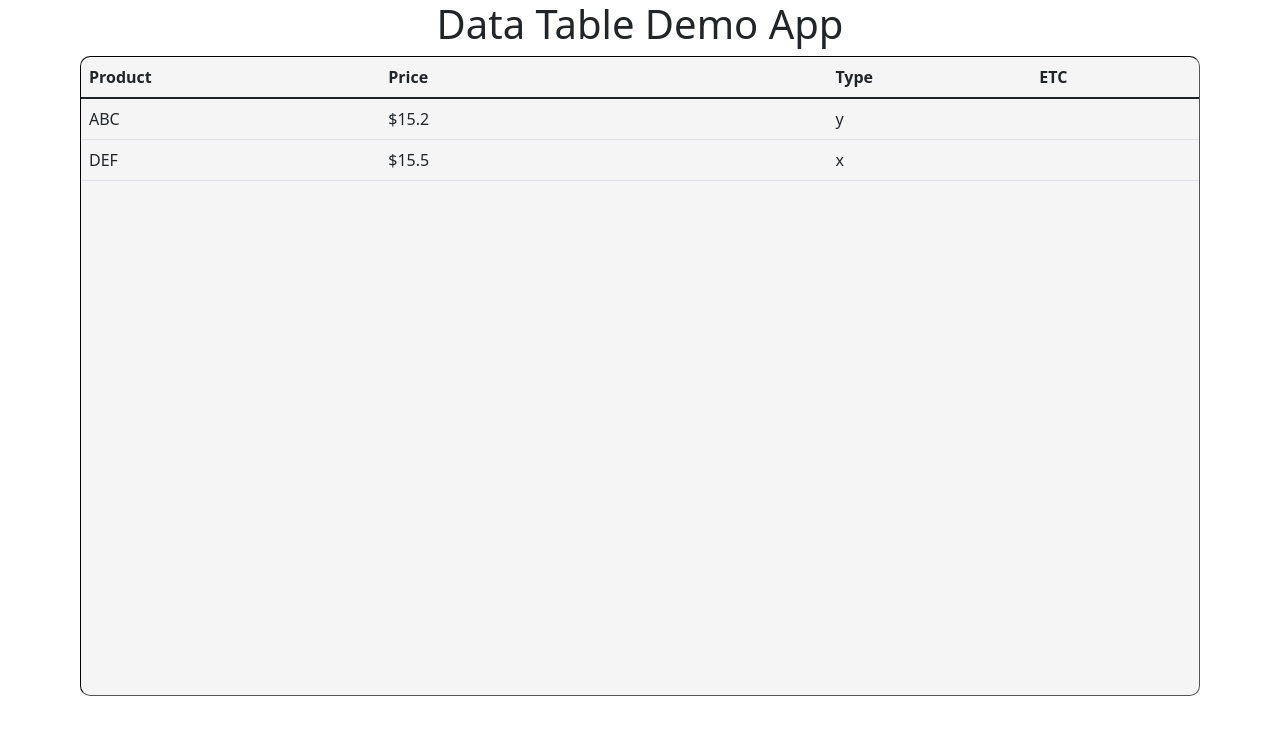
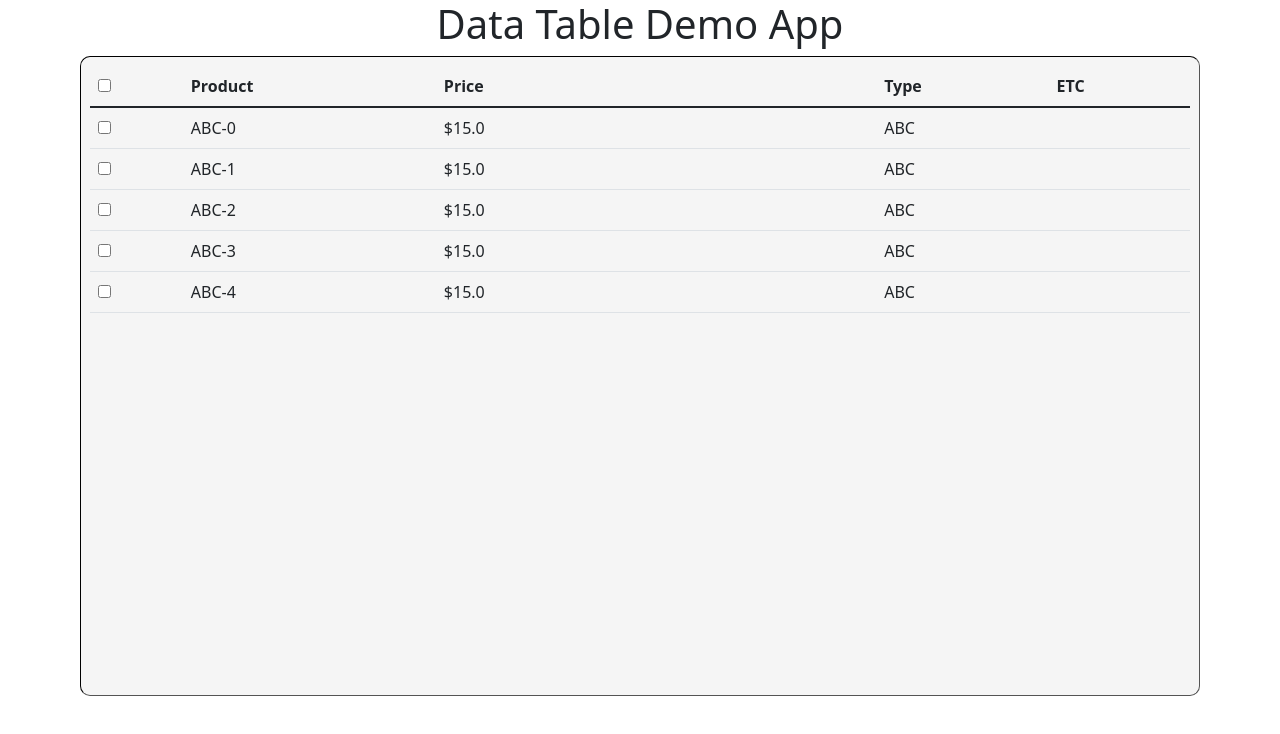
Before and after one commit to MBilal-Farooq/data-table-app, a React (Create React App) app: page / in a window 1280 px wide. Shown: the top 734 px of the page. Built offline with nearby package versions, Linux system fonts and the light colour scheme; the HTML template or start-up script is replaced by a standard one.

Commit message:
Added checkboxes implementation for table

```diff
--- a/src/App.css
+++ b/src/App.css
@@ -17,4 +17,5 @@
   background-color: whitesmoke;
   border: 1px inset black;
   border-radius: 10px;
+  padding: 1ex;
 }
--- a/src/App.tsx
+++ b/src/App.tsx
@@ -1,21 +1,15 @@
 import React from 'react';
-import ProductTableTestData from './api/ProductTableTestData';
 import './App.css';
-import DataTable, { ColumnType } from './dataTable/DataTable';
+import { TableDemo } from './TableDemo';
 
 function App() {
-
-  const columns: Array<ColumnType> = ProductTableTestData.Columns;
-  const rows = ProductTableTestData.Rows;
 
   return (
     <div className="app">
       <div className="app-header">
         <h1>{"Data Table Demo App"}</h1>
       </div>
-      <div className="table-block">
-        <DataTable columns={columns} rows={rows} onRowClick={(rowData, _index) => console.log(rowData)}></DataTable>
-      </div>
+      <TableDemo></TableDemo>
     </div>
   );
 }
--- /dev/null
+++ b/src/TableDemo.tsx
@@ -0,0 +1,32 @@
+import { useEffect, useState } from "react";
+import ProductTableTestData from "./api/ProductTableTestData";
+import DataTable from "./dataTable/DataTable";
+import { ColumnType } from "./dataTable/Table";
+
+export function TableDemo(): JSX.Element {
+
+    const [tableData, setTableData] = useState<any>([]);
+
+    const columns: Array<ColumnType> = ProductTableTestData.Columns;
+
+    useEffect( () => {
+        const data = ProductTableTestData.Rows;
+        setTableData(data);
+    }, []);
+
+    /** On table row click */
+    const onRowClick = (rowData: any, _index: number) => {
+        console.log(rowData);
+    }
+
+    const onSelectionChange = (_selectedRows: any[]) => {
+        // To do something with selectedRows
+    }
+
+    return (
+        <div className="table-block">
+            <DataTable columns={columns} rows={tableData} onRowClick={onRowClick} onSelectionChange={onSelectionChange}></DataTable>
+        </div>
+    );
+
+}
--- a/src/api/ProductTableTestData.ts
+++ b/src/api/ProductTableTestData.ts
@@ -1,4 +1,5 @@
-import { ColumnType } from "../dataTable/DataTable";
+import { ColumnType } from "../dataTable/Table";
+
 
 /**
  * Test data
@@ -33,18 +34,14 @@ export default class ProductTableTestData {
 
     /** Rows */
     public static get Rows() {
-        return [
-            {
-            id: '1',
-            product: "ABC",
-            price: '$15.2',
-            type: "y"
-            }, {
-            id: '2',
-            product: "DEF",
-            price: '$15.5',
-            type: "x"
-            }
-        ];
+        const rows = [...Array(5)].map( (_value, index) => {
+            return {
+                id: `${index}`,
+                product: `ABC-${index}`,
+                price: '$15.0',
+                type: "ABC"
+                }
+        });
+        return rows;
     }
 }
--- a/src/dataTable/DataTable.css
+++ /dev/null
@@ -1,4 +0,0 @@
-
-.cell-right-aligned {
-    text-align: right;
-}
--- a/src/dataTable/DataTable.tsx
+++ b/src/dataTable/DataTable.tsx
@@ -1,68 +1,51 @@
 import "bootstrap/dist/css/bootstrap.min.css";
-import "./DataTable.css";
+import React, { useState } from "react";
+import Table, { ColumnType } from "./Table";
 
-/** Table Column Definition */
-export type ColumnType = {
-    id: string,
-    label: string,
-    numeric: boolean,
-    width?: string
+/**
+ * Data Table Props
+ */
+export interface DataTableProps<T>{
+    rows: Array<T>;
+    columns: Array<ColumnType>;
+    /** will be called on any row click */
+    onRowClick?: (rowData: any, rowIndex: number) => void;
+    /** On selection change */
+    onSelectionChange?: (selectedRows: any[]) => void;
 }
 
-/** Table Props */
-export interface DataTableProps {
-    columns: Array<ColumnType>;
-    rows: Array<any>;
-    /** will be called on any row click */
-    onRowClick?: (rowData: any, rowIndex: number) => void;
-}
+
 
 /**
  * Data Table Component
  */
-export default function DataTable({rows, columns, onRowClick}: DataTableProps): JSX.Element {
+export default function DataTable<T>({rows, columns, onRowClick, onSelectionChange}: DataTableProps<T>): JSX.Element {
 
-    /** Table Headers */
-    const tableHeader = () => {
-        return (
-            <thead>
-                <tr>
-                    {columns.map( (column) => {
-                        return (
-                            <th style={{width: column.width}} key={column.id}>{column.label}</th>
-                        );
-                    } )}
-                </tr>
-            </thead>
-        );
+    const [selectedRows, setSelectedRows] = useState<Array<any>>([]);
+
+    /** On select all change */
+    const onSelectAllChange = () => {
+        const allSelected = selectedRows.length === rows.length;
+        allSelected ? setSelectedRows([]) :
+        setSelectedRows(rows);
+        // Calling on selection change with all rows
+        onSelectionChange?.(rows);
     }
 
-    /** Table Body */
-    const tableBody = () => {
-        return (
-            <tbody>
-                {rows.map( (row, index) => {
-                    return (
-                        <tr key={`Row-${index}`} onClick={() => onRowClick?.(row, index)}>
-                            {columns.map( (column, colIndex) => {
-                            return (
-                                <td className={column.numeric ? 'cell-right-aligned' : ""} key={`Row-${index}-Col-${colIndex}`}>
-                                    {row[column.id]}
-                                </td>
-                            )
-                        })}</tr>
-                    );
-                })}
-            </tbody>
-        )
+    /** On checkbox change */
+    const onSelectChange = (rowIndex: number) => {
+
+        const row = rows[rowIndex];
+        const rowSelected = selectedRows.includes(row);
+
+        rowSelected ? selectedRows.splice(rowIndex, 1) : selectedRows.push(row);
+
+        setSelectedRows([...selectedRows]);
+        onSelectionChange?.(selectedRows);
     }
 
     return (
-        <div>
-            <table className="table table-hover">
-                {tableHeader()}
-                {tableBody()}
-            </table>
-        </div>
-    );
+        <Table<T> columns={columns} rows={rows} selectable={true} selectedRows={selectedRows} onRowClick={onRowClick} onSelectAllChange={onSelectAllChange} onSelectChange={onSelectChange}></Table>
+    )
+
 }
--- /dev/null
+++ b/src/dataTable/Table.css
@@ -0,0 +1,9 @@
+
+.data-table {
+    height: 100%;
+    overflow-y: auto;
+}
+
+.cell-right-aligned {
+    text-align: right;
+}
--- /dev/null
+++ b/src/dataTable/Table.tsx
@@ -0,0 +1,85 @@
+
+import "./Table.css";
+
+/** Table Column Definition */
+export type ColumnType = {
+    id: string,
+    label: string,
+    numeric: boolean,
+    width?: string
+}
+
+/** Row Data Type */
+export type RowType = {
+    [key: string]: any;
+}
+
+/** Table Props */
+export interface TableProps<T extends RowType> {
+    /** Column definition */
+    columns: Array<ColumnType>;
+    /** row data */
+    rows: Array<T>;
+    /** To show checkboxes */
+    selectable: boolean;
+    /** To specify selected rows */
+    selectedRows?: Array<T>;
+    /** will be called on any row click */
+    onRowClick?: (rowData: T, rowIndex: number) => void;
+    /** will be called on checkbox selection change */
+    onSelectChange?: (rowIndex: number) => void;
+    onSelectAllChange?: () => void;
+}
+
+/** Table */
+export default function Table<T extends RowType>(props: TableProps<T>): JSX.Element {
+
+    const {columns, rows, selectedRows, onRowClick, onSelectChange, onSelectAllChange} = props;
+
+    /** Table Headers */
+    const tableHeader = () => {
+        return (
+            <thead>
+                <tr>
+                    <th key={"SelectAll"}><input type={"checkbox"} checked={selectedRows?.length === rows.length} onChange={ () =>  onSelectAllChange?.() }></input></th>
+                    {columns.map( (column, index) => {
+                        return (
+                            <th style={{width: column.width}} key={`col-${index}`}>{column.label}</th>
+                        );
+                    } )}
+                </tr>
+            </thead>
+        );
+    }
+
+    /** Table Body */
+    const tableBody = () => {
+        return (
+            <tbody>
+                {rows.map( (row, index) => {
+                    const isRowChecked = selectedRows?.includes(row);
+                    return (
+                        <tr key={`Row-${index}`} onClick={() => onRowClick?.(row, index)}>
+                            <td key={`Row-${index}-Col-CheckBox`}><input type={"checkbox"} checked={isRowChecked} onChange={ () => {onSelectChange?.(index)} }></input></td>
+                            {columns.map( (column, colIndex) => {
+                            return (
+                                <td className={column.numeric ? 'cell-right-aligned' : ""} key={`Row-${index}-Col-${colIndex}`}>
+                                    {row[column.id]}
+                                </td>
+                            )
+                        })}</tr>
+                    );
+                })}
+            </tbody>
+        )
+    }
+
+    return (
+        <div className="data-table">
+            <table className="table table-hover">
+                {tableHeader()}
+                {tableBody()}
+            </table>
+        </div>
+    );
+}
```
